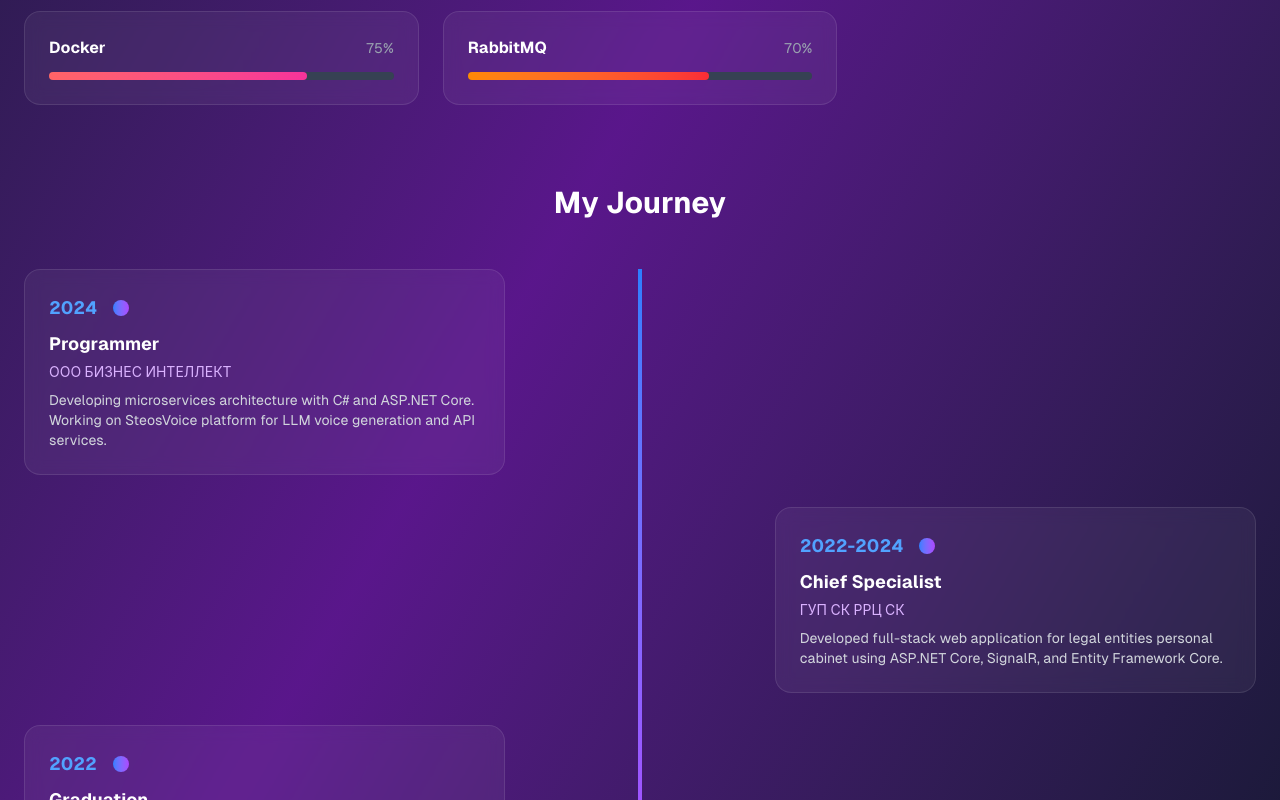
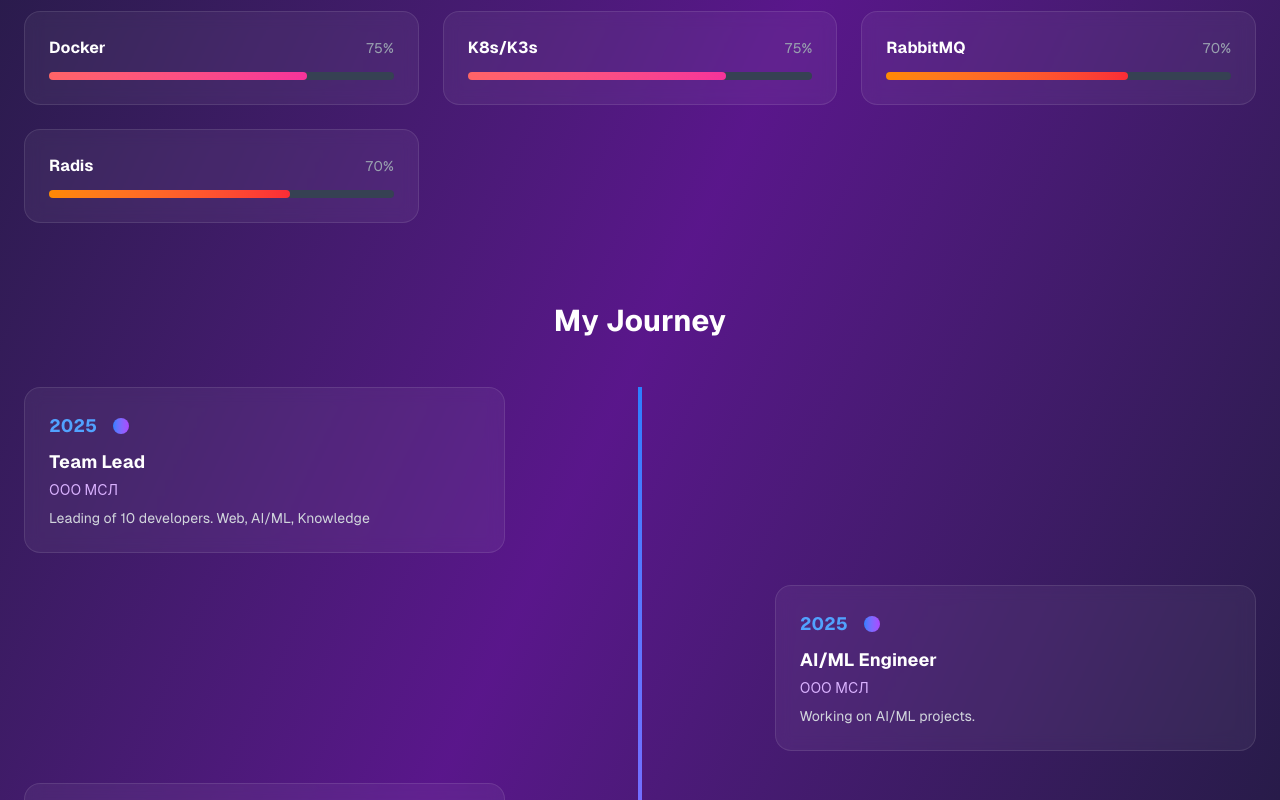
Before and after one commit to Kamil-Zuki/polyraspad, a Next.js app: page /about in a window 1280 px wide. Shown: the part 1120-1920 px from the top of the page. Built offline with nearby package versions, Linux system fonts and the light colour scheme.

Commit message:
feat: extend timeline info

```diff
--- a/app/(ui)/about/page.tsx
+++ b/app/(ui)/about/page.tsx
@@ -7,7 +7,7 @@ export default function About() {
     { name: "ASP.NET Core", level: 90, color: "from-blue-500 to-indigo-600" },
     {
       name: "Entity Framework Core",
-      level: 88,
+      level: 96,
       color: "from-cyan-400 to-blue-500",
     },
     { name: "Microservices", level: 85, color: "from-green-400 to-green-600" },
@@ -18,16 +18,30 @@ export default function About() {
     },
     { name: "PostgreSQL", level: 80, color: "from-purple-400 to-pink-500" },
     { name: "Docker", level: 75, color: "from-red-400 to-pink-500" },
+    { name: "K8s/K3s", level: 75, color: "from-red-400 to-pink-500" },
     { name: "RabbitMQ", level: 70, color: "from-orange-400 to-red-500" },
+    { name: "Radis", level: 70, color: "from-orange-400 to-red-500" },
   ];
 
   const timeline = [
+    {
+      year: "2025",
+      title: "Team Lead",
+      company: "ООО МСЛ",
+      description: "Leading of 10 developers. Web, AI/ML, Knowledge",
+    },
+    {
+      year: "2025",
+      title: "AI/ML Engineer",
+      company: "ООО МСЛ",
+      description: "Working on AI/ML projects. ",
+    },
     {
       year: "2024",
       title: "Programmer",
       company: "ООО БИЗНЕС ИНТЕЛЛЕКТ",
       description:
-        "Developing microservices architecture with C# and ASP.NET Core. Working on SteosVoice platform for LLM voice generation and API services.",
+        "Developing microservices architecture with C# and ASP.NET Core. Working on SteosVoice, KnwService, SteosPlatform, platform for LLM voice generation and API services.",
     },
     {
       year: "2022-2024",
```
